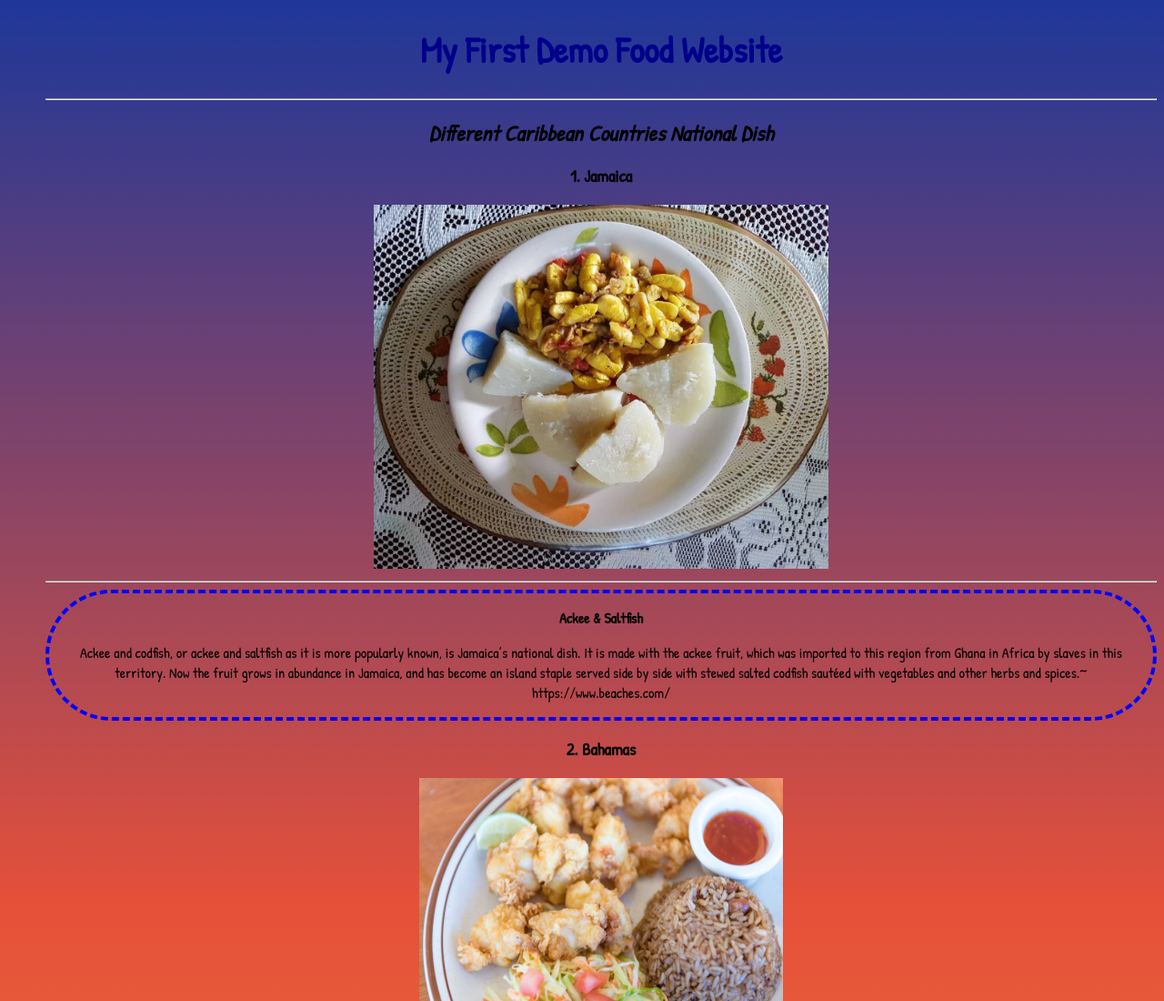
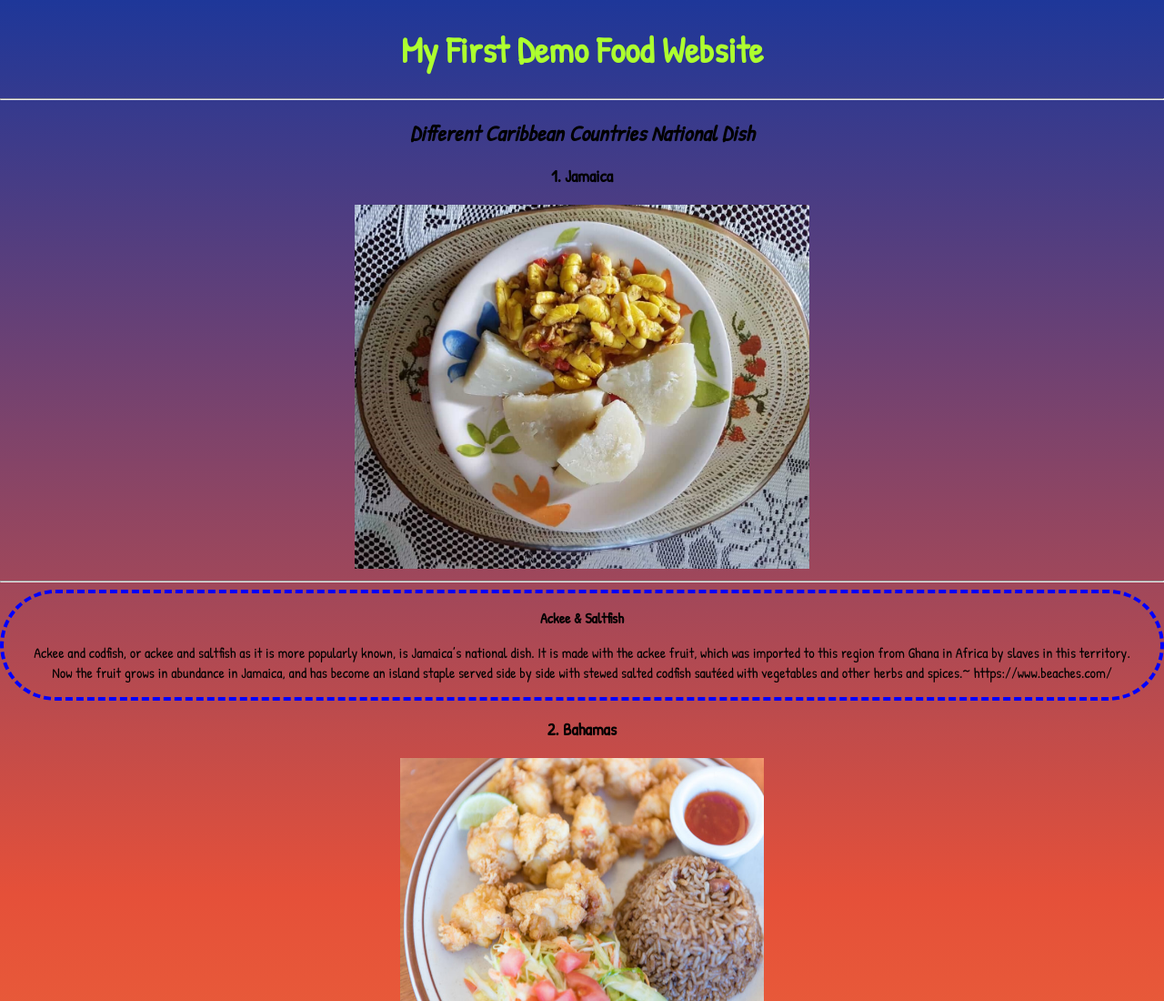
Before and after one commit to Shayloper/first-food-blog, a plain HTML site: page index.html in a window 1280 px wide. Shown: the top 1100 px of the page at 91% size. Drawn offline with Linux system fonts and the light colour scheme.

Commit message:
updated2

```diff
--- a/Css/main.css
+++ b/Css/main.css
@@ -1,7 +1,7 @@
 body{
     font-family: 'Patrick Hand', cursive;
     background-image: linear-gradient(#1e3799, #e55039, #fa983a);
-    margin-left: 50px;
+    margin: auto;
     text-align: center;
 }
 
@@ -9,7 +9,7 @@ h1{
     font-size: 40px;
 }
 
-div{
+.list{
     border: 4px dashed blue;
     border-radius: 87px;
     padding-left: 25px;
--- a/index.html
+++ b/index.html
@@ -11,14 +11,16 @@
     <title>Demo Food</title>
 </head>
 <body>
-    <h1 style="color: darkblue;"> My First Demo Food Website</h1>
+    <h1 style="color: greenyellow;"> My First Demo Food Website</h1>
+    <div class="headings">
     <hr>
     <h2><i>Different Caribbean Countries National Dish</i></h2>
+    </div>
 
     <h3>1. Jamaica</h3>
     <img src="Images/Jamaica.jpeg" alt="Image of Ackee & Saltfish" width="500px" height="400px">
     <hr>
-    <div>
+    <div class="list">
     <p><b>Ackee & Saltfish</b></p>
     <p>Ackee and codfish, or ackee and saltfish as it is more popularly known, is Jamaica’s national dish. It is made with the ackee fruit, which was imported to this region from Ghana in Africa by slaves in this territory. Now the fruit grows in abundance in Jamaica, and has become an island staple served side by side with stewed salted codfish sautéed with vegetables and other herbs and spices.~ https://www.beaches.com/</p>
     </div>
@@ -26,7 +28,7 @@
     <h3>2. Bahamas</h3>
     <img src="Images/Bahamas.jpg" alt="Image of Crack Conch w/Rice & Peas" width="400px" height="300px">
     <hr>
-    <div>
+    <div class="list">
     <p><b>Crack Conch w/Rice & Peas</b></p>
     <p>Conch, pronounced “konk,” is a local staple and the national dish of The Bahamas. This mollusk is found throughout regional waters and its meat is prepared in a variety of ways. You’ll find peas n’ rice as a side dish for many Bahamian meals. Another classic Bahamian side dish is baked macaroni and cheese. A true Bahamian meal would not be complete without one of these other side dishes on your plate: a creamy potato salad and cole slaw.~ https://www.nassauparadiseisland.com/</p>
     </div>
@@ -34,7 +36,7 @@
     <h3>Cuba</h3>
     <img src="Images/Cuba.jpg" alt="Image of Ropa Vieja" width="400px" height="300px">
     <hr>
-    <div>
+    <div class="list">
     <p><b> Ropa Vieja</b></p>
     <p>Vieja, the national dish of Cuba, is a meal that is steeped in history. This rustic, humble dish so perfectly tells the story of the country’s culinary and cultural evolution over the last half-century. Like many great parts of Cuban culture, Ropa Vieja started life in Spain. Its name literally translates to ‘old clothes’ and the story goes that a penniless old man once shredded and cooked his own clothes because he could not afford food for his family.~ www.revoluciondecuba.com</p>
     </div>
```
